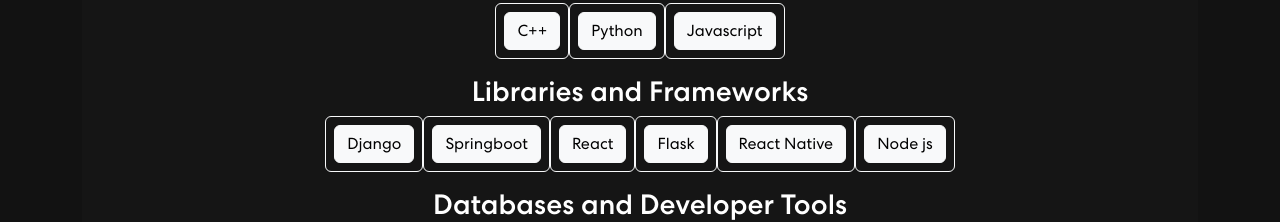
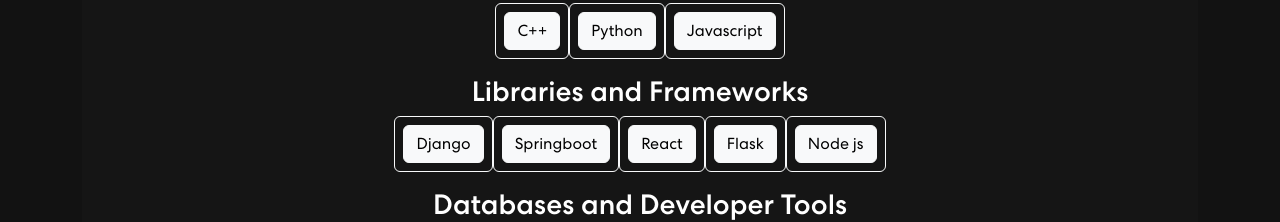
Before and after one commit to sakii-11/portfolio-website, a React (Create React App) app: page / in a window 1280 px wide. Shown: the part 920-1142 px from the top of the page. Built offline with nearby package versions, Linux system fonts and the light colour scheme; no server answers.

Commit message:
Update Skills.js

```diff
--- a/src/components/Skills.js
+++ b/src/components/Skills.js
@@ -37,7 +37,6 @@
         { name: "Springboot", icon: "fas fa-palette" },
         { name: "React", icon: "fab fa-react" },
         { name: "Flask", icon: "fab fa-react" },
-        { name: "React Native", icon: "fas fa-check-circle" },
         { name: "Node js", icon: "fas fa-server" },
       ],
     },
```
